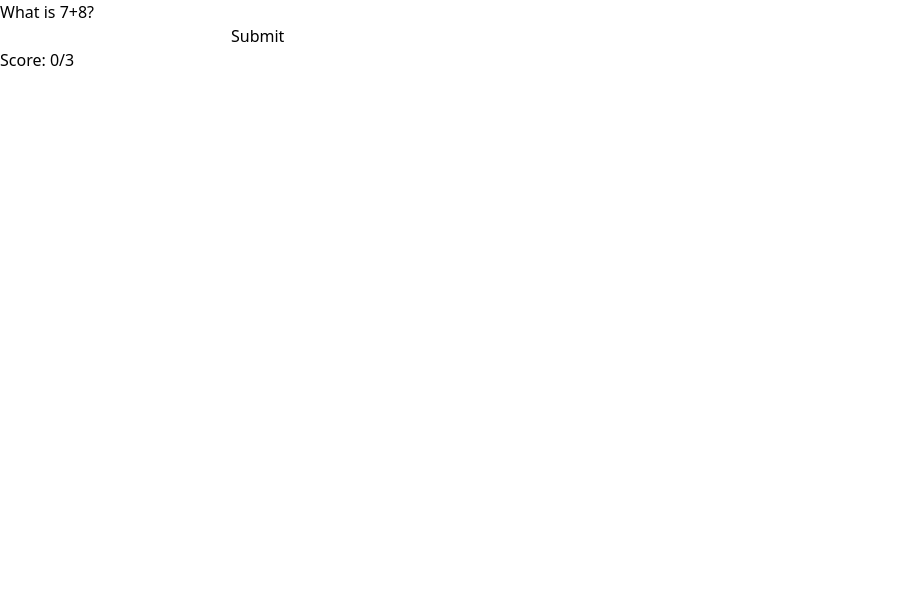
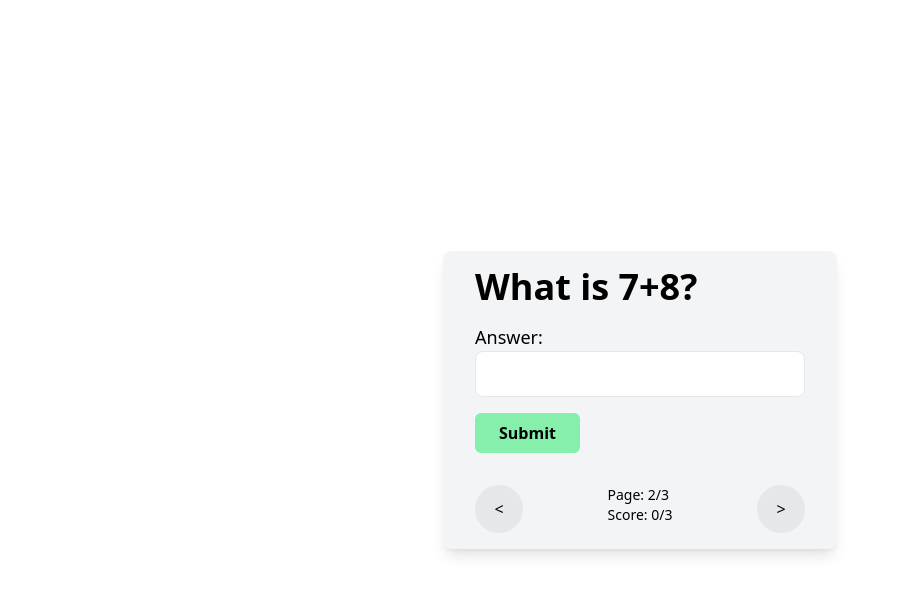
Before and after one commit to NotMyPersonalAccount/CapstoneQuizlet, a Next.js app: page /question/1 in a window 1280 px wide. Shown: the top 594 px of the page, without its empty margins (0-898 px from the left). Built offline with nearby package versions, Linux system fonts and the light colour scheme.

Commit message:
feat: pretty questions page

```diff
--- a/src/app/question/[id]/Question.tsx
+++ b/src/app/question/[id]/Question.tsx
@@ -18,9 +18,14 @@ export default function Question({
   const [input, setInput] = useState("");
   const [submitted, setSubmitted] = useState(false);
   return (
-    <>
-      <input onChange={(e) => setInput(e.target.value)} />
+    <div className="mt-4">
+      <span className="block text-lg">Answer: </span>
+      <input
+        className="block outline-none rounded-lg border border-solid border-gray-200 hover:border-gray-400 focus:border-blue-600 focus:shadow-lg text-xl px-4 py-2"
+        onChange={(e) => setInput(e.target.value)}
+      />
       <button
+        className="block rounded-md bg-green-300 hover:bg-green-400 hover:shadow-lg px-6 py-2 font-bold my-4"
         onClick={() => {
           setSubmitted(true);
           addAnswered(id, input === answer);
@@ -29,28 +34,30 @@ export default function Question({
       >
         Submit
       </button>
-      {submitted && (
-        <>
-          <p>{input === answer ? "Correct" : "Incorrect"}</p>
-          <div>
+      <div className="flex justify-between w-full mt-8">
         <button
+          className="rounded-full w-12 h-12 bg-gray-200 hover:bg-gray-300 hover:shadow-md"
           disabled={id <= 0}
           onClick={() => router.push(`question/${id - 1}`)}
         >
-              Previous
+          &lt;
         </button>
+        <div>
+          <span className="block text-sm font-light">
+            Page: {id + 1}/{max + 1}
+          </span>
+          <span className="block text-sm font-light">
+            Score: {score}/{max + 1}
+          </span>
+        </div>
         <button
+          className="rounded-full w-12 h-12 bg-gray-200 hover:bg-gray-300 hover:shadow-md"
           disabled={id >= max}
           onClick={() => router.push(`question/${id + 1}`)}
         >
-              Next
+          &gt;
         </button>
       </div>
-        </>
-      )}
-      <p>
-        Score: {score}/{max + 1}
-      </p>
-    </>
+    </div>
   );
 }
--- a/src/app/question/[id]/page.tsx
+++ b/src/app/question/[id]/page.tsx
@@ -7,7 +7,8 @@ const questions = [
 ];
 
 async function getQuestion(id: number) {
-  await new Promise((resolve) => setTimeout(resolve, 150));
+  // Simulate database query with 250ms delay before returning the question.
+  await new Promise((resolve) => setTimeout(resolve, 250));
   return questions[id];
 }
 
@@ -15,9 +16,11 @@ export default async function Page({ params }: { params: { id: string } }) {
   const id = parseInt(params.id);
   const { question, answer } = await getQuestion(id);
   return (
-    <>
-      <p>{question}</p>
-      <Question id={id} answer={answer} max={questions.length - 1} />
-    </>
+    <div className="flex h-screen justify-center items-center">
+      <div className="rounded-lg bg-gray-100 shadow-lg px-8 py-4">
+        <span className="block text-4xl font-semibold">{question}</span>
+        <Question id={id} answer={answer} max={questions.length - 1} />
+      </div>
+    </div>
   );
 }
```
Lines whose indentation alone changed are shown as unchanged.
